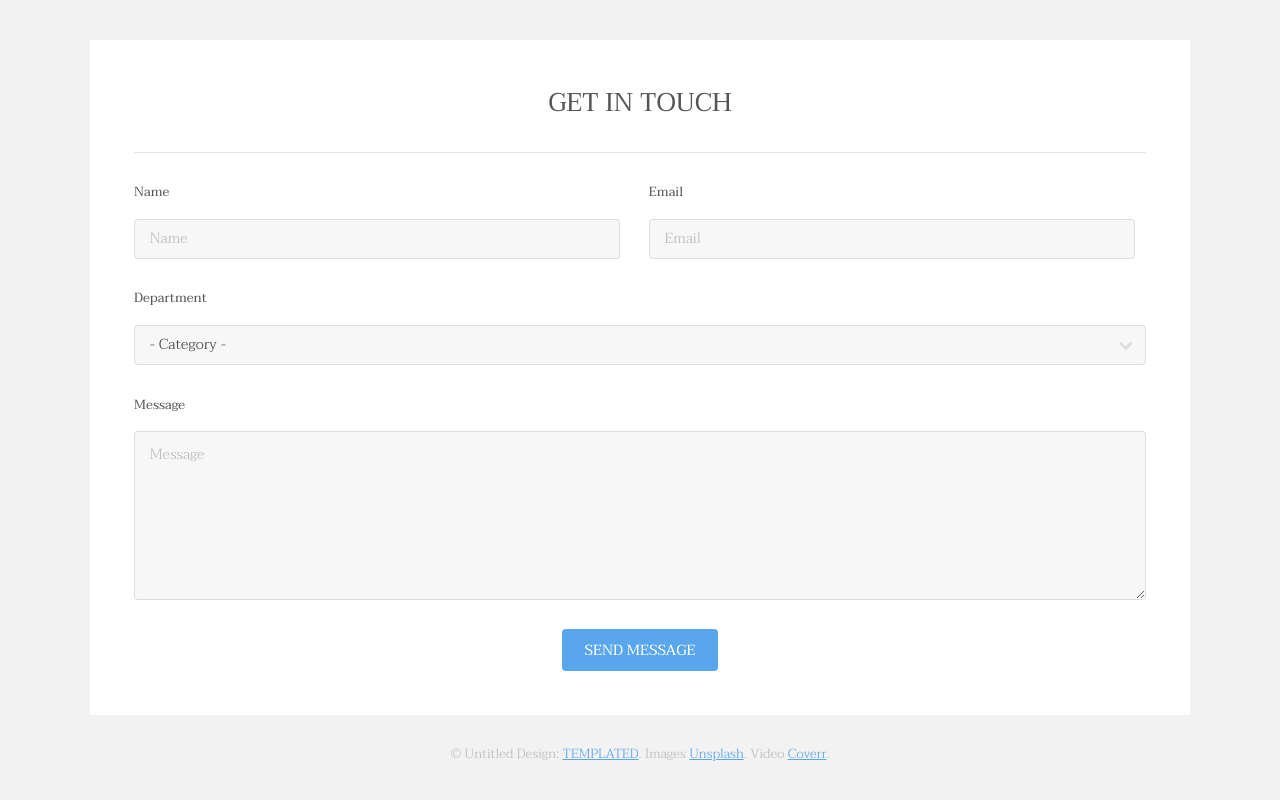
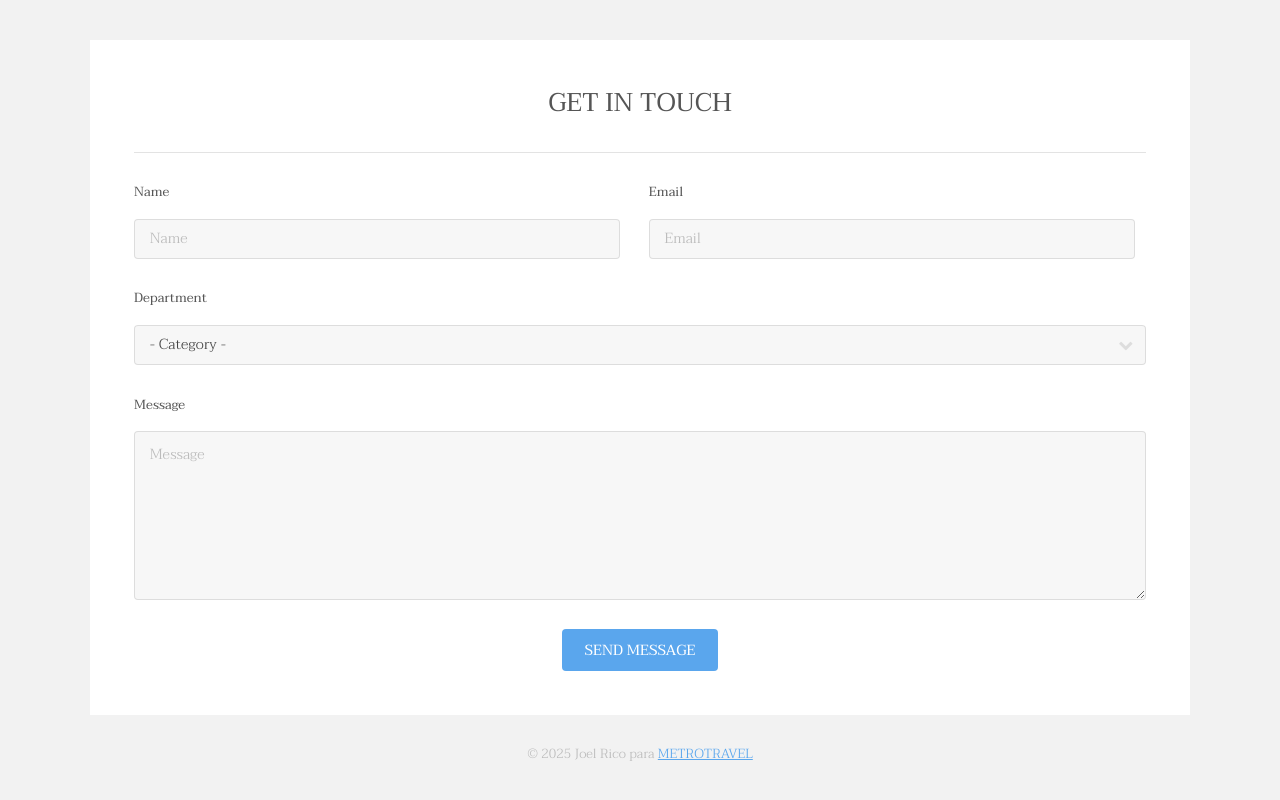
Before and after one commit to joericmar/04_REP_METROPOLITA, a plain HTML site: page index.html in a window 1280 px wide. Shown: the part 3231-4031 px from the top of the page. Drawn offline with Linux system fonts and the light colour scheme.

Commit message:
cambios en el pie de página por JOEL

```diff
--- a/index.html
+++ b/index.html
@@ -194,7 +194,7 @@
 						</div>
 					</section>
 					<div class="copyright">
-						&copy; Untitled Design: <a href="https://templated.co/">TEMPLATED</a>. Images <a href="https://unsplash.com/">Unsplash</a>. Video <a href="http://coverr.co/">Coverr</a>.
+						&copy; 2025 Joel Rico para <a href="https://templated.co/">METROTRAVEL</a><a href="https://unsplash.com/"></a><a href="http://coverr.co/"></a>
 					</div>
 				</div>
 			</footer>
```
